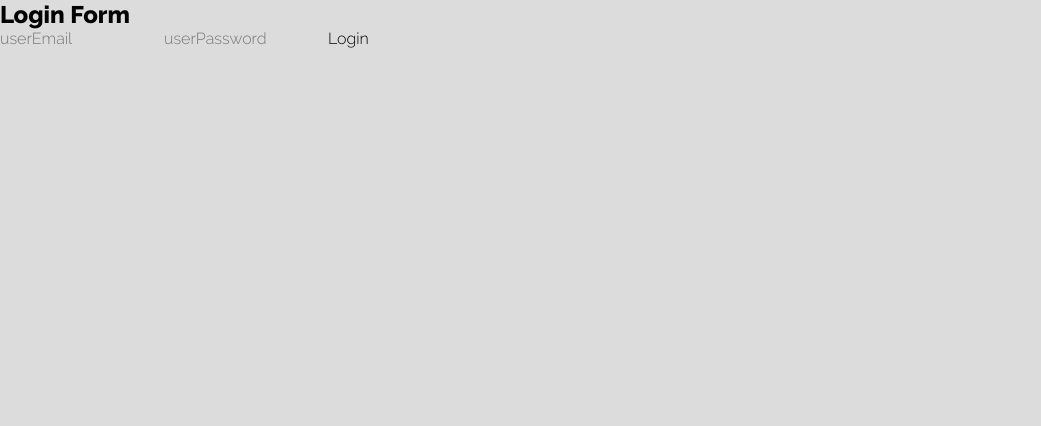
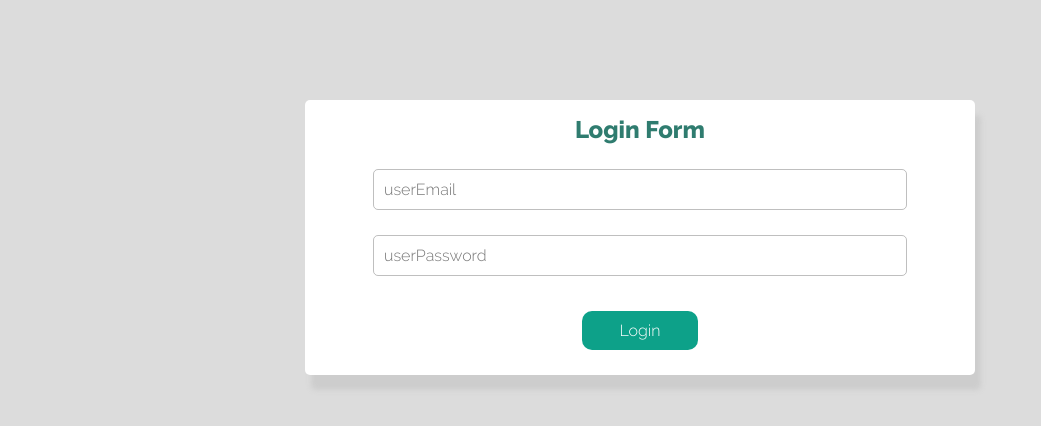
Before and after one commit to amir25n/login-mern-stack, a React (Create React App) app in the folder client/: page /login in a window 1280 px wide. Shown: the top 426 px of the page, without its empty margins (0-1041 px from the left). Built offline with nearby package versions, Linux system fonts and the light colour scheme.

Commit message:
Add LoginFrom styles

```diff
--- a/client/src/Components/LoginFrom/LoginForm.css
+++ b/client/src/Components/LoginFrom/LoginForm.css
@@ -0,0 +1,37 @@
+.login-form-container{
+    background-color: #ffffff;
+    padding: 15px;
+    width: 50%;
+    border-radius: 5px;
+    margin: 100px auto;
+    text-align: center;
+    box-shadow: 6px 15px 5px rgba(201, 201, 201, 0.8);
+}
+.login-form-container h2{
+    text-align: center;
+    color: #2f7c6f;
+}
+.login-input{
+    width: 80%;
+    border: 1px solid #8888;
+    padding: 10px;
+    border-radius: 5px;
+    margin: 25px auto;
+    display: block;
+    transition: all 0.3s ease-in-out;
+    text-align: left;
+}
+.login-input:focus{
+    border: 1px solid #0da189;
+    box-shadow:  0 0 5px #0da189;
+}
+.submit-btn{
+    background-color: #0da189;
+    margin: 10px auto;
+    text-align: center;
+    padding: 10px;
+    width: 15%;
+    color: white;
+    border-radius: 10px;
+    cursor: pointer;
+}
--- a/client/src/Components/LoginFrom/LoginForm.jsx
+++ b/client/src/Components/LoginFrom/LoginForm.jsx
@@ -5,9 +5,9 @@ function LoginForm() {
     <div className='login-form-container'>
         <h2>Login Form</h2>
         <form method="post">
-            <input type="text" placeholder='userEmail'/>
-            <input type="text" placeholder='userPassword'/>
-            <input type="submit" value="Login"/>
+            <input type="text" placeholder='userEmail' className='login-input'/>
+            <input type="text" placeholder='userPassword' className='login-input'/>
+            <input type="submit" value="Login" className='submit-btn'/>
         </form>
     </div>
   )
```
